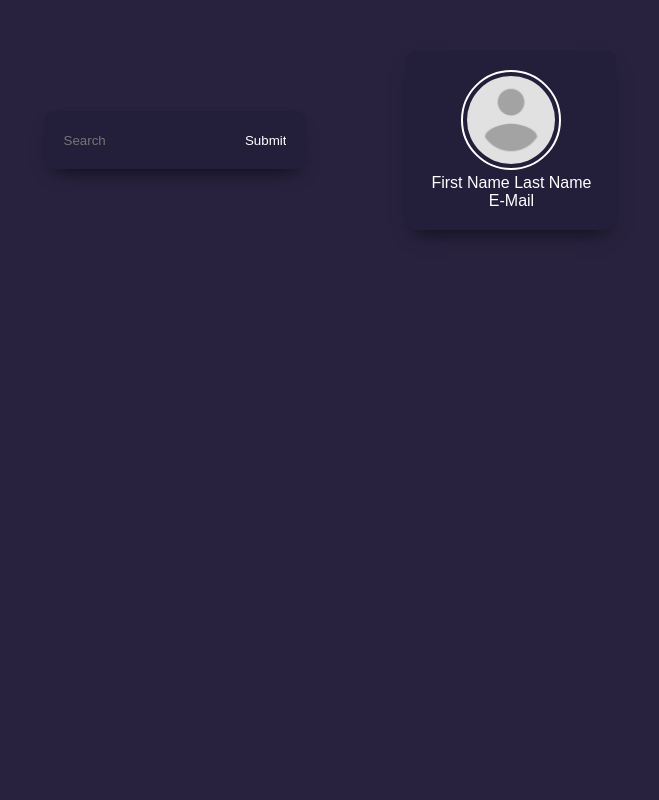
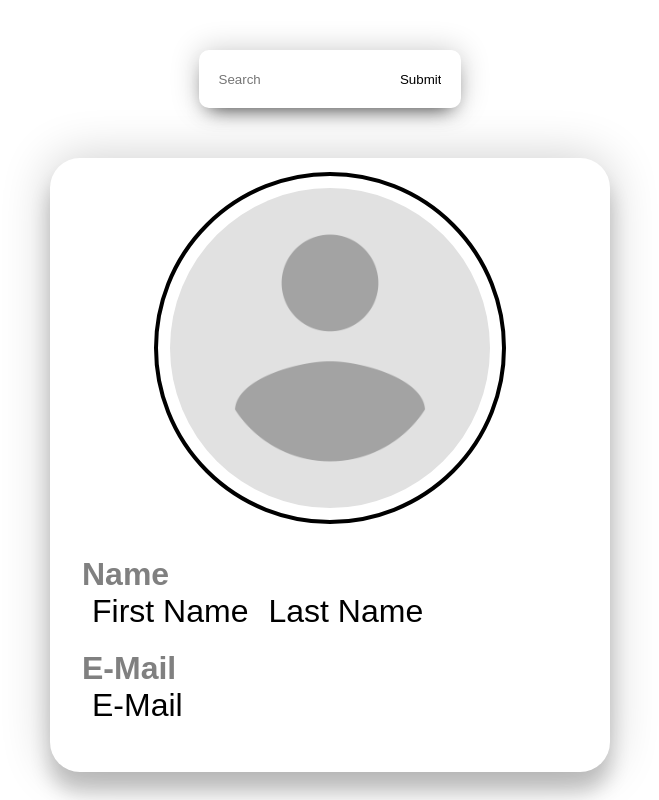
Before and after one commit to Jbob0815/Jbob0815.github.io, a plain HTML site: page 2-0-request.html in a window 1280 px wide. Shown: the whole page, without its empty margins (310-969 px from the left). Drawn offline with Linux system fonts and the light colour scheme.

Commit message:
3d card design

```diff
--- a/2-0-request.html
+++ b/2-0-request.html
@@ -15,16 +15,25 @@
     </form>
     <span id="span"></span>
     </div>
-<div class="data">
+
+    <div class="container">
+
+    <div class="data">
     <div class="img">
-        <img src="pages/2-0-request/images/Profile_avatar_placeholder.png" class="round">
+        <div class="circle"></div>
+        <img src="pages/2-0-request/images/Profile_avatar_placeholder.png" class="round" alt="ProfilePicture">
     </div>
+
     <div class="names">
-        <span class="firstname">First Name</span>
-        <span class="lastname">Last Name<br></span>
+        <h1>Name</h1>
+        <span class="firstname">First Name</span><span style="white-space: " class="lastname">Last Name</span>
+        <h1>E-Mail</h1>
         <span class="email">E-Mail</span>
     </div>
-</div>
+
+    </div>
+
+    </div>
 </body>
 
 </html>
--- a/pages/2-0-request/local-css/request.css
+++ b/pages/2-0-request/local-css/request.css
@@ -9,63 +9,92 @@ body {
     font-family: sans-serif;
     display: flex;
     align-items: center;
-    justify-content: center;
-    background: #28223f;
+    justify-content: flex-start;
     min-height: 100vh;
-    align-content: flex-start;
+    align-content: center;
     flex-wrap: wrap;
-    flex-direction: row;
+    flex-direction: column;
+
+
 }
 *:focus {
     outline: none;
 }
 
 .form {
-    background: #231e39;
     width: auto;
     margin: 50px;
     border-radius: 10px;
-    box-shadow: 0 10px 20px -10px rgba(0, 0,0 , 0.75);
-    color: #b3b8cd;
+    box-shadow: 0 10px 20px -10px rgba(0, 0,0 , 0.75), 0 0 30px rgba(0,0,0,0.2);
     text-align: center;
     padding: 20px;
 }
 
 .submit,.input {
-    background: #231e39;
-    top: 60%;
-    color: white;
     position: relative;
     border: none;
-
+    background: none;
 }
 
-.round {
-    max-width: 100px;
-    border-radius: 100%;
-    padding: 4px;
-    border: solid white 2px;
-    height: 100px;
-    overflow: hidden;
-    z-index: 1;
-    object-fit: cover;
+.container{
+    width: 50%;
+    display: flex;
+    align-items: center;
+    justify-content: center;
+    perspective: 1000px;
+}
+
+.data {
+    min-height: 70vh;
+    transform-style: preserve-3d;
+    width: 35rem;
+    border-radius: 30px;
+    transition: transform 200ms;
+    box-shadow: 0 20px 20px rgba(0,0,0,0.2), 0 0 50px rgba(0,0,0,0.2);
+}
+
+.img{
+    display: flex;
+    transform-style: preserve-3d;
+    align-items: center;
+    min-height: 35vh;
+    justify-content: center;
+    margin-top: 30px;
+    transition: inherit;
+}
+
+.img img{
+    display: flex;
+    width: 20rem;
+    aspect-ratio: 1;
+    transition: inherit;
+    border-radius: 50%;
+}
+
+.circle{
+    transition: inherit;
+    width: 22rem;
+    height: 22rem;
+    border: black 4px solid;
+    border-radius: 50%;
+    padding: 9px;
+    position: absolute;
 }
 
 .names {
-    color: white;
-    text-align: center;
-    z-index: 1;
+    font-family: sans-serif;
+    transition: inherit;
+    margin: 3rem 2rem;
 }
 
-.data{
-    position: relative;
-    margin: 50px;
-    background: #231e39;
-    border-radius: 10px;
-    box-shadow: 0 10px 20px -10px rgba(0, 0,0 , 0.75);
-    text-align: center;
-    width: auto;
-    min-width: 210px;
-    padding: 20px;
-    overflow: hidden;
+.names span{
+    font-size: 2rem;
+    padding-inline: 10px;
 }
+
+ h1 , h2 {
+    font-family: sans-serif;
+    font-size: 2em;
+    color: grey;
+     margin-top: 20px;
+}
--- a/pages/2-0-request/local-js/request.js
+++ b/pages/2-0-request/local-js/request.js
@@ -1,31 +1,11 @@
-/*
-let data = []
 
-var xhr = new XMLHttpRequest();
-xhr.open("GET", "https://reqres.in/api/users?page=1", true);
-xhr.onload = function(){
-    console.log(JSON.parse(xhr.responseText).data);
-    data.push(JSON.parse(xhr.responseText).data)
-};
-xhr.send();
-
-console.log(data)
-*/
 document.addEventListener('DOMContentLoaded', () => {
 
     document.querySelector('form').onsubmit = () => {
 
        let names = []
 
-       document.querySelector('.data').innerHTML  = `
-       <div class="img">
-       <img src="pages/2-0-request/images/Profile_avatar_placeholder.png" class="round">
-       </div>
-       <div class="names">
-       <span class="firstname"></span>
-       <span class="lastname"><br></span>
-       <span class="email">Loading...</span>
-       </div>`
+
 
         const fetchdata = async() => {
 
@@ -49,28 +29,17 @@ document.addEventListener('DOMContentLoaded', () => {
                 for(let a = 0; a< 12 ;a++) {
 
                     if(data.data[a].first_name == sname){
-                        document.querySelector('.data').innerHTML  = `
-                        <div class="img">
-                        <img src="${data.data[a].avatar}" class="round">
-                        </div>
-                        <div class="names">
-                        <span class="firstname">${data.data[a].first_name}</span>
-                        <span class="lastname">${data.data[a].last_name}<br></span>
-                        <span class="email">${data.data[a].email}</span>
-                        </div>`
+                        document.querySelector('.round').src  = `${data.data[a].avatar}`
+                        document.querySelector('.firstname').innerHTML = `${data.data[a].first_name}`
+                        document.querySelector('.lastname').innerHTML = `${data.data[a].last_name}`
+                        document.querySelector('.email').innerHTML = `${data.data[a].email}`;
                         console.log(`found!`)
                         return false
                     } else {
                         console.log("name not found")
-                        document.querySelector('.data').innerHTML  = `
-                        <div class="img">
-                        <img src="pages/2-0-request/images/Profile_avatar_placeholder.png" class="round">
-                        </div>
-                        <div class="names">
-                        <span class="firstname"></span>
-                        <span class="lastname">Error<br></span>
-                        <span class="email">No search result!</span>
-                        </div>`
+                        document.querySelector('.firstname').innerHTML = `Error`
+                        document.querySelector('.lastname').innerHTML = `Name not found`
+                        document.querySelector('.email').innerHTML = `-`
                     }
                 }
                 })
@@ -82,4 +51,41 @@ document.addEventListener('DOMContentLoaded', () => {
         return false
     }
 
+    const container = document.querySelector('.container');
+    const data = document.querySelector('.data');
+
+    const img = document.querySelector(".img img");
+    const circle = document.querySelector('.img div')
+    const heading = document.querySelector(".names h1 ")
+    const names = document.querySelector('.names')
+
+    container.addEventListener("mousemove", (e) => {
+        let yAxis = (window.innerWidth /2  - e.pageX) / 25;
+        let xAxis = (window.innerHeight / 2 - e.pageY) / 25;
+        data.style.transform = `rotateY(${yAxis}deg) rotateX(${xAxis}deg)`;
+    });
+
+
+    container.addEventListener('mouseenter', e => {
+
+
+
+        img.style.transform = "translateZ(150px)";
+        names.style.transform = 'translateZ(60px)';
+        circle.style.transform = 'translateZ(75px)';
+
+
+        data.style.transition = ' none'
+
+    })
+
+    container.addEventListener('mouseleave', e => {
+        data.style.transition = 'all 0.2s ease-in';
+        data.style.transform = 'rotate(0deg)';
+        img.style.transform = "translateZ(0px)";
+        names.style.transform = 'translateZ(0px)';
+        circle.style.transform = 'translateZ(0px)';
+
+    })
+
 })
```
